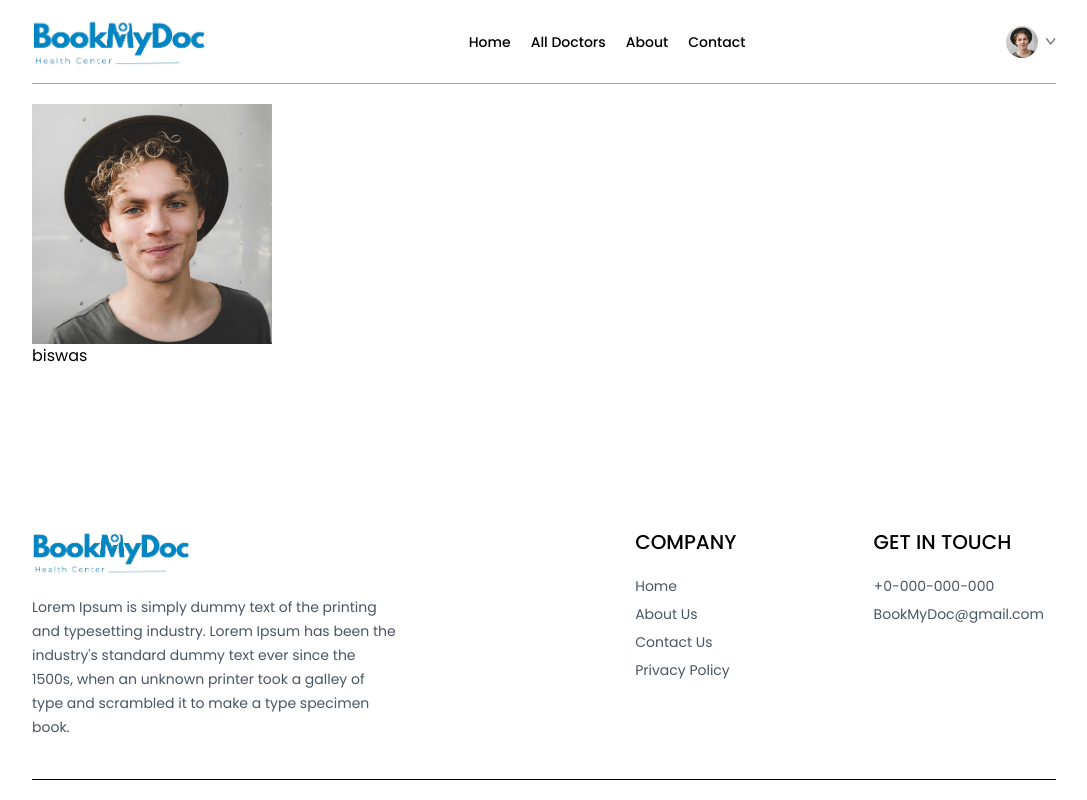
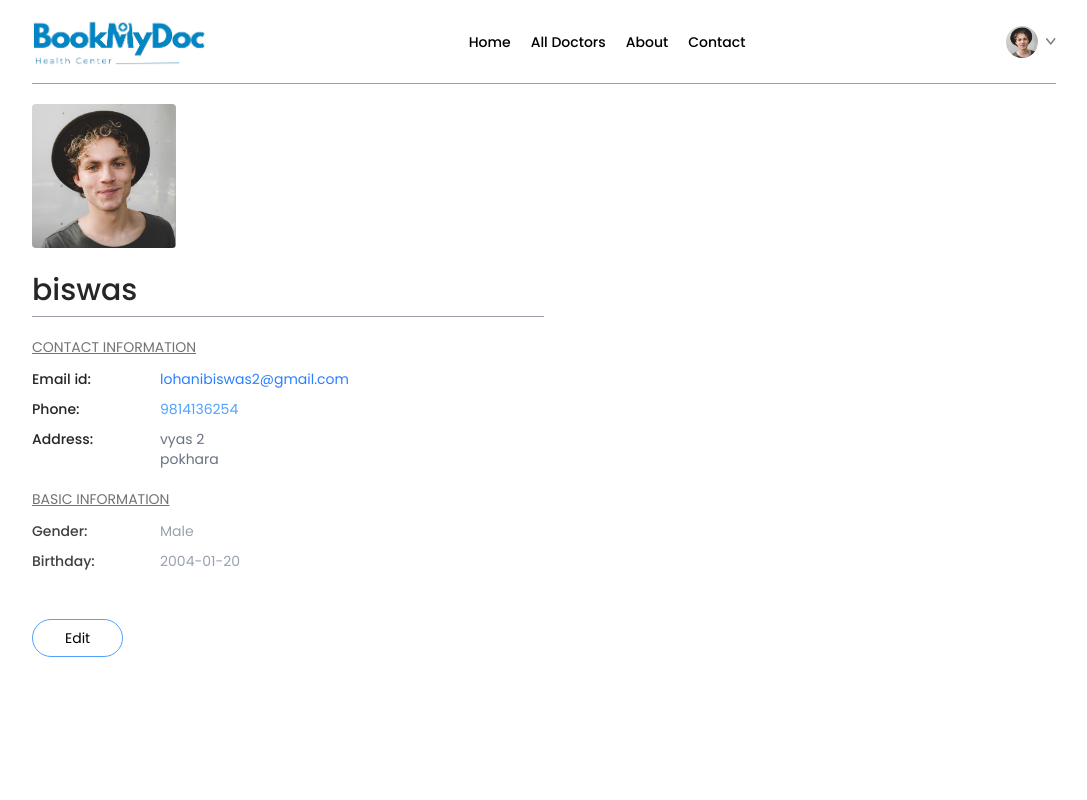
Before and after one commit to biswaslohani123/Doctor_Appointment_System, a React (Vite) app in the folder frontend/: page /my-profile in a window 1280 px wide. Shown: the top 800 px of the page, without its empty margins (96-1183 px from the left). Built offline with nearby package versions, Linux system fonts and the light colour scheme; a web font is replaced by a local one.

Commit message:
completed profile  page

```diff
--- a/frontend/src/pages/MyProfile.jsx
+++ b/frontend/src/pages/MyProfile.jsx
@@ -19,12 +19,54 @@
   const [isEdit, setIsEdit] = useState(false)
 
   return (
-   <div>
+   <div className='max-w-lg flex flex-col gap-2 text-sm'>
 
-    <img src={assets.profile_pic} alt="" />
+    <img className='w-36 rounded' src={assets.profile_pic} alt="" />
     {
-      isEdit ? <input type="text" value={userData.name} onChange={e => setUserData(prev => ({...prev, name:e.target.value}))} />: <p>{userData.name}</p>
+      isEdit ? <input className='bg-gray-50 text-3xl font-medium max-w-60 mt-4' type="text" value={userData.name} onChange={e => setUserData(prev => ({...prev, name:e.target.value}))} />: <p className='font-medium text-3xl text-neutral-800 mt-4'>{userData.name}</p>
     }
+    <hr  className='bg-zinc-400 h-[1px] border-none '/>
+    <div>
+      <p className='text-neutral-500 underline mt-3'>CONTACT INFORMATION</p>
+      <div className='grid grid-cols-[1fr_3fr] gap-y-2.5 mt-3 text-neutral-800 '>
+        <p className='font-medium '>Email id:</p>
+        <p className='text-blue-500'>{userData.email}</p>
+        <p className='font-medium'>Phone:</p>
+         {
+         isEdit ? <input className='bg-gray-100 max-w-52 ' type="text" value={userData.phone} onChange={e => setUserData(prev => ({...prev, phone:e.target.value}))} />: <p className='text-blue-400'>{userData.phone}</p>
+         }
+         <p className='font-medium'>Address:</p>
+         {
+          isEdit ? <p><input className='bg-gray-50' type="text" value={userData.address.line1} onChange={(e) => setUserData(prev => ({...prev, address: {...prev.address, line1: e.target.value} }))} />
+          <br />
+          <input className='bg-gray-50' type="text" value={userData.address.line2} onChange={(e) => setUserData(prev => ({...prev, address: {...prev.address, line2: e.target.value} }))} /></p>
+          : <p className='text-gray-500'>{userData.address.line1} <br /><p>{userData.address.line2}</p></p>
+         }
+      </div>
+    </div>
+    <div >
+      <p className='text-neutral-500 underline mt-3'>BASIC INFORMATION</p>
+      <div className='grid grid-cols-[1fr_3fr] gap-y-2.5 mt-3 text-neutral-700'>
+        <p className='font-medium'>Gender:</p>
+          {
+          isEdit ? <select className='max-w-20 bg-gray-100' onChange={(e) => setUserData(prev => ({...prev, gender: e.target.value}))} value={userData.gender} >
+            <option value="Male">Male</option>
+            <option value="Female">Female</option>
+          </select>: <p className='text-gray-400'>{userData.gender}</p>
+         }
+         <p className='font-medium'>Birthday:</p>
+         {
+          isEdit ? <input className='max-w-28 bg-gray-100' type="date" onChange={(e) => setUserData(prev => ({...prev, dob: e.target.value}))} value={userData.dob} />: <p className='text-gray-400'>{userData.dob}</p>
+         }
+
+      </div>
+    </div>
+    <div className='mt-10 '>
+      {
+        isEdit ? <button className=' cursor-pointer border border-blue-400 px-8 py-2 rounded-full hover:bg-blue-400 hover:text-white transition-all ' onClick={() => setIsEdit(false)}>Save Information</button> : <button className=' cursor-pointer border border-blue-400 px-8 py-2 rounded-full  hover:bg-blue-400 hover:text-white transition-all'  onClick={() => setIsEdit(true)}>Edit</button>
+      }
+    </div>
+
 
 
    </div>
```
